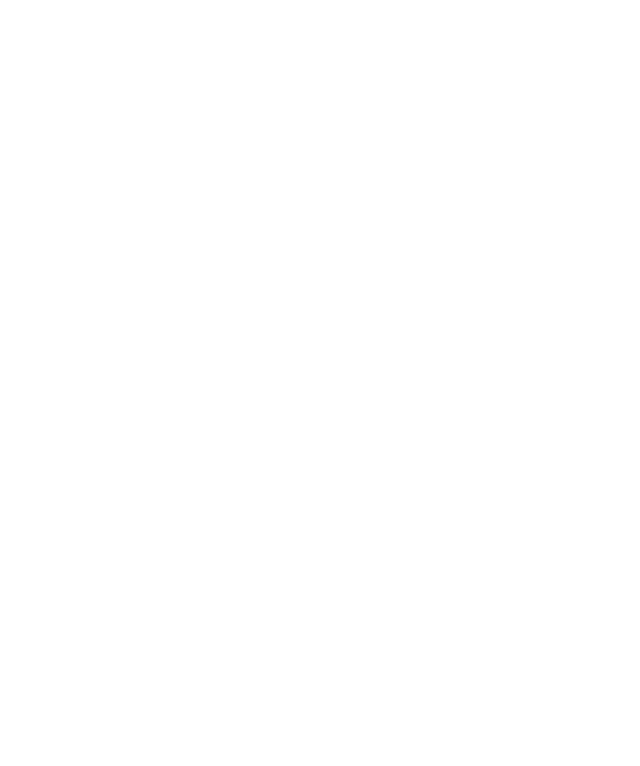
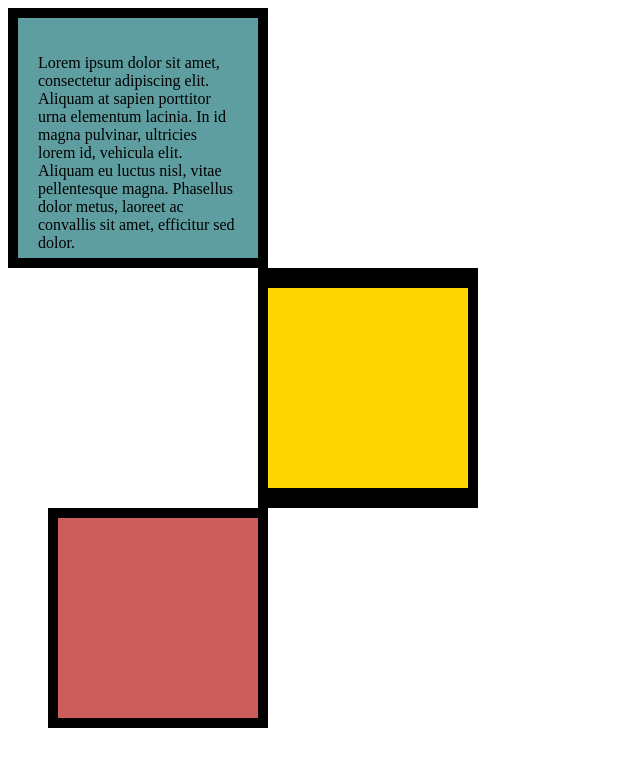
Before and after one commit to Danncode10/Learn-Web-Dev-Files, a plain HTML site: page 6.3+CSS+Box+Model/6.3 CSS Box Model/index.html in a window 1280 px wide. Shown: the whole page, without its empty margins (0-640 px from the left). Drawn offline with Linux system fonts and the light colour scheme.

Commit message:
Add files via upload

```diff
--- a/6.3+CSS+Box+Model/6.3 CSS Box Model/index.html
+++ b/6.3+CSS+Box+Model/6.3 CSS Box Model/index.html
@@ -6,6 +6,28 @@
   <title>CSS Box Model</title>
   <style>
     /* Write your CSS code here */
+    div{
+      height: 200px;
+      width: 200px;
+    }
+    #first{
+      background-color: cadetblue;
+      border: 10px solid black;
+      padding: 20px;
+      margin: 0px;
+
+    }
+    #second{
+      background-color: gold;
+      border: solid black;
+      border-width: 20px 10px;
+      margin: 0px 0px 0px 250px;
+    }
+    #third{
+      background-color: indianred;
+      border: 10px solid black;
+      margin: 0px 0px 0px 40px
+    }
 
   </style>
 </head>
@@ -29,6 +51,20 @@ Hint: Use the CSS inspector in Chrome.
 9. Set the margins for the divs so that each box corner touches the other. (See the goal image)
 -->
 
+  <div id = "first">
+    <p>Lorem ipsum dolor sit amet, consectetur adipiscing elit. Aliquam at sapien porttitor urna elementum lacinia. In
+      id magna pulvinar, ultricies lorem id, vehicula elit. Aliquam eu luctus nisl, vitae pellentesque magna. Phasellus
+      dolor metus, laoreet ac convallis sit amet, efficitur sed dolor.</p>
+  </div>
+
+  <div id = "second">
+
+  </div>
+
+  <div id = "third">
+
+  </div>
+
 </body>
 
 </html>
```
